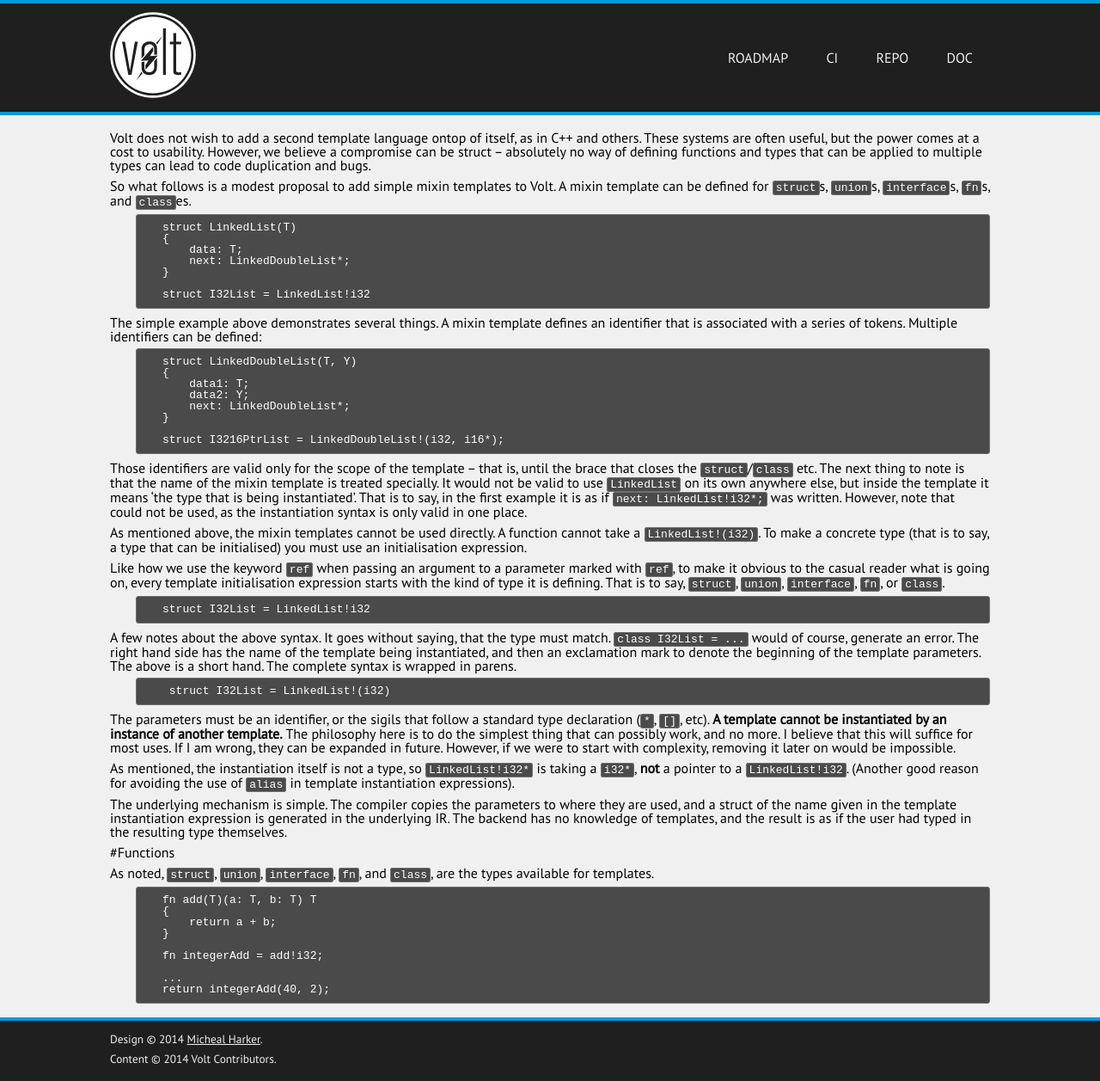
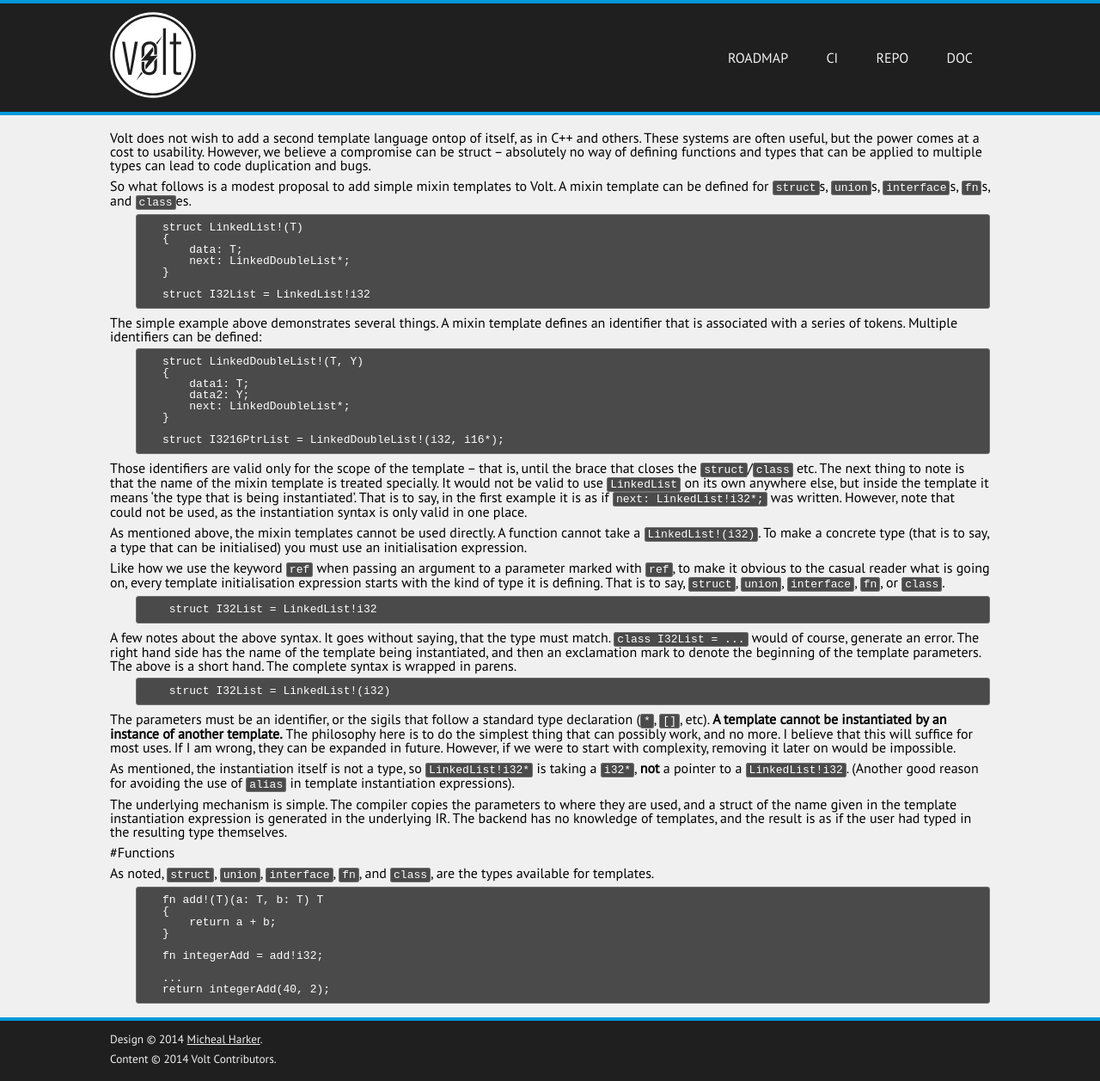
Before and after one commit to VoltLang/Website, a Jekyll site: the page built from doc/template.md, in a window 1280 px wide. Shown: the whole page at 86% size. Built offline with Jekyll 4.4.1, drawn with Linux system fonts in a browser that asks for light colours.

```diff
--- a/doc/template.md
+++ b/doc/template.md
@@ -7,7 +7,7 @@ Volt does not wish to add a second template language ontop of itself, as in C++
 
 So what follows is a modest proposal to add simple mixin templates to Volt. A mixin template can be defined for `struct`s, `union`s, `interface`s, `fn`s, and `class`es.
 
-    struct LinkedList(T)
+    struct LinkedList!(T)
     {
         data: T;
         next: LinkedDoubleList*;
@@ -17,7 +17,7 @@ So what follows is a modest proposal to add simple mixin templates to Volt. A mi
 
 The simple example above demonstrates several things. A mixin template defines an identifier that is associated with a series of tokens. Multiple identifiers can be defined:
 
-    struct LinkedDoubleList(T, Y)
+    struct LinkedDoubleList!(T, Y)
     {
         data1: T;
         data2: Y;
@@ -32,7 +32,7 @@ As mentioned above, the mixin templates cannot be used directly. A function cann
 
 Like how we use the keyword `ref` when passing an argument to a parameter marked with `ref`, to make it obvious to the casual reader what is going on, every template initialisation expression starts with the kind of type it is defining. That is to say, `struct`, `union`, `interface`, `fn`, or `class`.
 
-    struct I32List = LinkedList!i32
+     struct I32List = LinkedList!i32
 
  A few notes about the above syntax. It goes without saying, that the type must match. `class I32List = ...` would of course, generate an error. The right hand side has the name of the template being instantiated, and then an exclamation mark to denote the beginning of the template parameters. The above is a short hand. The complete syntax is wrapped in parens.
 
@@ -48,7 +48,7 @@ The underlying mechanism is simple. The compiler copies the parameters to where
 
 As noted, `struct`, `union`, `interface`, `fn`, and `class`, are the types available for templates.
 
-    fn add(T)(a: T, b: T) T
+    fn add!(T)(a: T, b: T) T
     {
         return a + b;
     }
```
